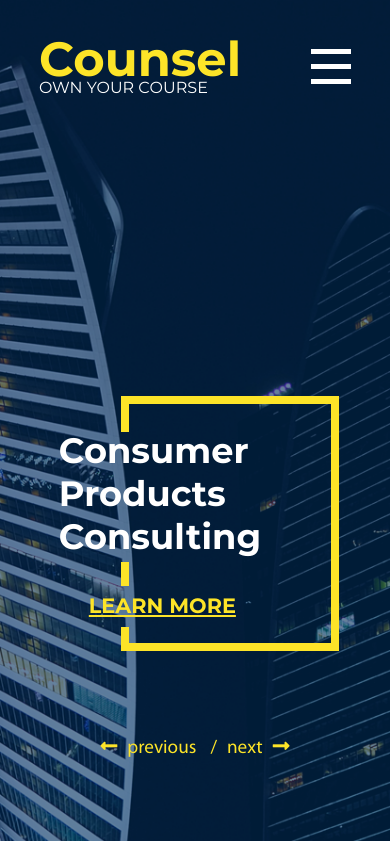
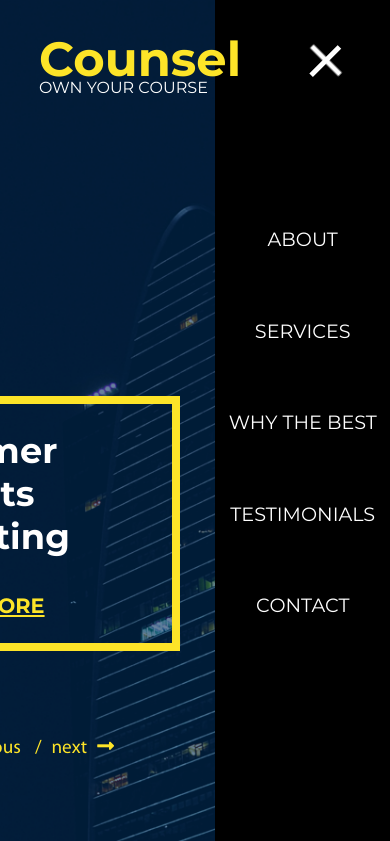
Before and after one commit to Bachu90/Counsel, a plain HTML site: page index.html in a window 390 px wide. Both pictures are taken after a click on the button 331 px from the left and 66 px from the top of the page. Shown: the top 841 px of the page. Drawn offline with Linux system fonts and the light colour scheme.

Commit message:
12.09.18

```diff
--- a/css/style.css
+++ b/css/style.css
@@ -6,16 +6,27 @@
 body {
     font-family: 'Montserrat-Regular', sans-serif;
     font-size: 16px;
+    background-color: #000;
 }
 
 .wrapper {
     position: relative;
+    left: 0;
     max-width: 1920px;
     width: 100%;
     margin: 0 auto;
     background-color: #ddd;
     overflow: hidden;
+    transition: .3s;
 }
+
+.wrapper.menuOn {
+    left: -45vw;
+}
+
+/* .wrapper.faded {
+    filter: brightness(0.3);
+} */
 
 h1 {
     font-family: 'Montserrat-Bold';
@@ -38,6 +49,10 @@ h2 {
     justify-content: stretch;
     align-items: center;
     padding-top: 30px;
+}
+
+.top-bar.scroll {
+    background-color: rgba(0, 028, 055, 0.6);
 }
 
 .brand {
@@ -69,7 +84,9 @@ nav {
     height: 35px;
     border-style: none;
     background-color: transparent;
-    position: relative;
+    position: fixed;
+    top: 40px;
+    right: 40px;
     border-top: 5px solid #fff;
     transition: all 0.3s ease;
     outline: none;
@@ -116,10 +133,40 @@ nav {
 }
 
 .menu {
-    width: 300px;
-    position: absolute;
-    right: -300px;
+    display: flex;
+    flex-direction: column;
+    justify-content: center;
+    align-items: center;
+    width: 45vw;
+    height: 100vh;
+    background-color: #000;
+    position: fixed;
+    top: 0px;
+    right: -45vw;
+    z-index: -1;
     list-style-type: none;
+    transition: .3s;
+}
+
+.menu.active {
+    right: 0;
+}
+
+.menu-item {
+    padding: 4vh 0;
+}
+
+.menu-item a {
+    font-family: 'Montserrat-Regular';
+    font-size: 1.2rem;
+    color: #fff;
+    text-transform: uppercase;
+    text-decoration: none;
+}
+
+.menu-item a:hover {
+    cursor: pointer;
+    color: #fde428;
 }
 
 header {
@@ -132,15 +179,25 @@ header {
     display: flex;
     flex-direction: column;
     justify-content: flex-end;
-    align-items: center;
+    align-items: stretch;
 }
 
+.banner {}
+
 .banner-item {
+    width: 60%;
+    max-width: 300px;
+    margin: 0 auto;
     border: 8px solid #fde428;
     border-left: none;
     padding: 25px 0 60px 0;
     position: relative;
     left: 10vw;
+    display: none;
+}
+
+.banner-item.active {
+    display: block;
 }
 
 .banner-item::before {
@@ -188,15 +245,18 @@ header {
     font-family: 'MyriadPro-Regular';
     font-size: 1.2rem;
     color: #fde428;
+    text-align: center;
 }
-
-.pagination::before {}
 
 .pagination span {
     padding: 0 10px;
 }
 
-.banner-item:nth-child(2),
+.pagination span:hover {
+    cursor: pointer;
+}
+
+/* .banner-item:nth-child(2),
 .banner-item:nth-child(3) {
     display: none;
-}
+} */
--- a/index.html
+++ b/index.html
@@ -13,7 +13,7 @@
 </head>
 
 <body>
-    <div class="wrapper" ?>
+    <div class="wrapper">
         <section class="top-bar">
             <div class="brand">
                 <h1>Counsel</h1>
@@ -33,10 +33,11 @@
         </section>
         <header>
             <div class="pagination">
-                <i class="fas fa-long-arrow-alt-left"></i><span>previous </span>/<span>next</span><i class="fas fa-long-arrow-alt-right"></i>
+                <i class="fas fa-long-arrow-alt-left"></i><span class="prevBtn">previous </span>/<span class="nextBtn">next</span><i
+                    class="fas fa-long-arrow-alt-right"></i>
             </div>
             <section class="banner">
-                <div class="banner-item">
+                <div class="banner-item active">
                     <hgroup>
                         <h2>Consumer</h2>
                         <h2>Products</h2>
@@ -217,6 +218,8 @@
             </ul>
         </footer>
     </div>
+
+    <script src="js/script.js"></script>
 </body>
 
 </html>
--- /dev/null
+++ b/js/script.js
@@ -0,0 +1,73 @@
+function slide() {
+
+    var prev = document.querySelector('.prevBtn');
+    var next = document.querySelector('.nextBtn');
+    var slide = 1;
+
+    document.querySelector('.banner-item:nth-child(' + slide + ')').classList.add('active');
+
+    function prevSlide() {
+        document.querySelector('.banner-item:nth-child(' + slide + ')').classList.remove('active');
+        switch (slide) {
+            case 1:
+                slide = 3;
+                break;
+            case 2:
+                slide = 1;
+                break;
+            case 3:
+                slide = 2;
+                break;
+        }
+        document.querySelector('.banner-item:nth-child(' + slide + ')').classList.add('active');
+    }
+
+    function nextSlide() {
+        document.querySelector('.banner-item:nth-child(' + slide + ')').classList.remove('active');
+        switch (slide) {
+            case 1:
+                slide = 2;
+                break;
+            case 2:
+                slide = 3;
+                break;
+            case 3:
+                slide = 1;
+                break;
+        }
+        document.querySelector('.banner-item:nth-child(' + slide + ')').classList.add('active');
+    }
+
+    prev.addEventListener('click', prevSlide);
+    next.addEventListener('click', nextSlide);
+}
+
+function menu() {
+    var hamburger = document.querySelector('.hamburger');
+    var menu = document.querySelector('.menu');
+    var wrapper = document.querySelector('.wrapper');
+
+    function toggleMenu() {
+        menu.classList.toggle('active');
+        hamburger.classList.toggle('active');
+        wrapper.classList.toggle('menuOn');
+    }
+
+    hamburger.addEventListener('click', toggleMenu);
+}
+
+function topBarScroll() {
+    var topBar = document.querySelector(".top-bar");
+    var main = document.querySelector("main");
+    window.addEventListener('scroll', function () {
+        if (window.scrollY > main.offsetTop) {
+            topBar.classList.add('scroll');
+        } else {
+            topBar.classList.remove('scroll');
+        }
+    })
+}
+
+slide();
+menu();
+topBarScroll();
```
